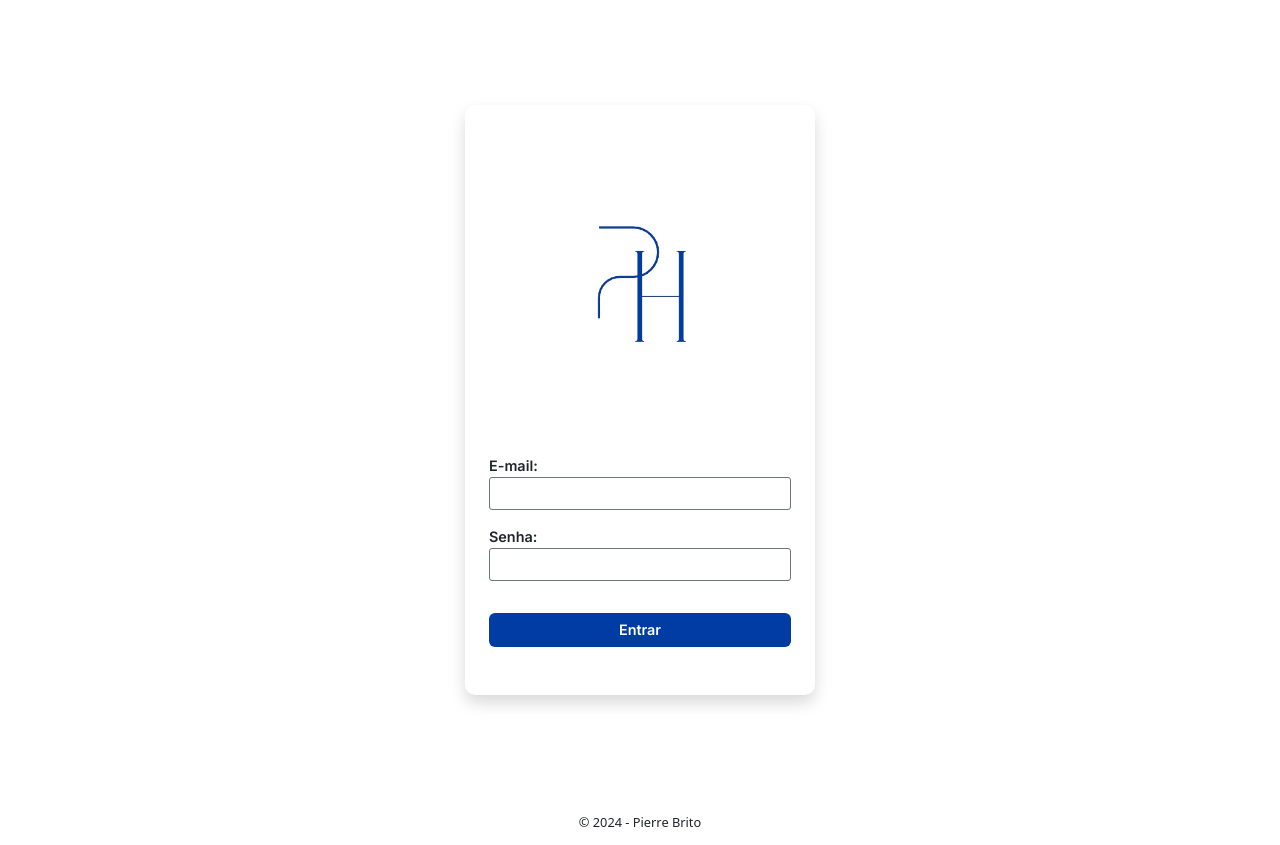
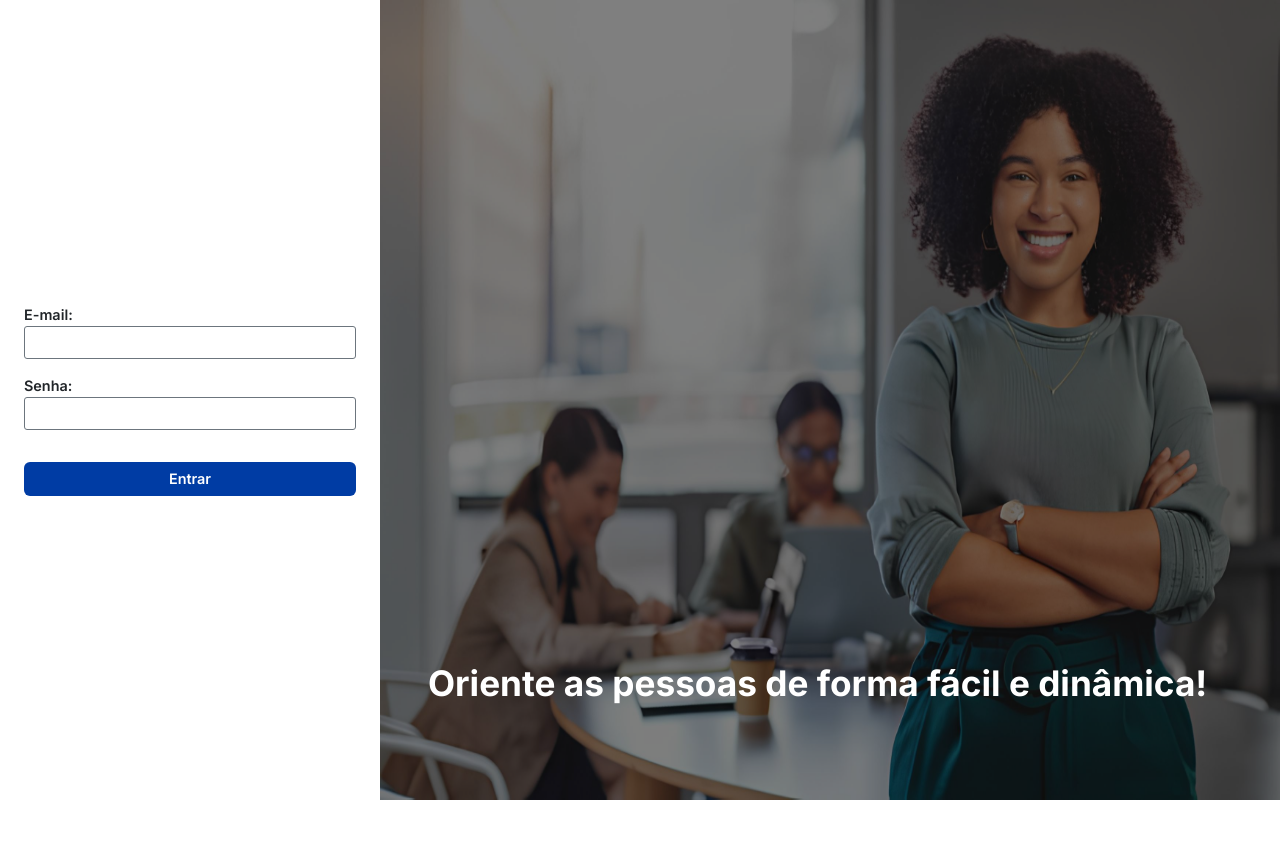
Before and after one commit to pierrecbrito/places-here, a Django app: page /auth/login/ in a window 1280 px wide. After the commit the page ends 800 px from the top, so only its background shows below. Run offline with Django 5.2, Linux system fonts and the light colour scheme.

Commit message:
Tela de login

```diff
--- a/static/css/base.css
+++ b/static/css/base.css
@@ -23,12 +23,14 @@ p {
     font-size: 1rem;
 }
 
-input {
+input, input:focus-visible {
     font-size: 0.9rem;
     padding: 5px;
     width: 100%;
     margin-bottom: 1rem;
     border-radius: 3px;
+    outline: none;
+    background-color: #FFFFFF !important;
 }
 
 img {
--- a/static/css/login.css
+++ b/static/css/login.css
@@ -1,21 +1,47 @@
 #container-major {
     min-height: 100vh;
     display: flex;
-    justify-content: center;
+    justify-content: start;
     align-items: center;
 
 }
 
 #form {
+    min-height: 100vh;
     width: 100%;
-    max-width: 350px;
-    border-radius: 10px;
-    box-shadow: 0 .5rem 1rem rgba(0, 0, 0, .15) !important;
+    max-width: 380px;
     padding: 3rem 1.5rem;
     background-color: #FFFFFF;
     display: flex;
     flex-direction: column;
     justify-content: center;
+}
+
+#banner {
+    height: 100vh;
+    max-height: 100vh;
+    width: calc(100% - 380px);
+    position: relative;
+    display: flex;
+    align-items: end;
+    justify-content: left;
+}
+
+#banner .title-2 {
+    color: #FFFFFF;
+    z-index: 3;
+    padding: 3rem;
+}
+
+#banner .fundo {
+    position: absolute;
+    left: 0;
+    top: 0;
+    width: 100%;
+    height: 100%;
+    z-index: -1;
+    border-radius: 0;
+    object-fit: fill;
 }
 
 #form .btn {
@@ -38,3 +64,10 @@
     text-align: center;
     margin-bottom: 3rem;
 }
+
+#overlay {
+    background: rgba(0,0,0,0.5);
+    position: absolute;
+    width: 100%;
+    height: 100%;
+}
--- a/templates/auth/login.html
+++ b/templates/auth/login.html
@@ -10,7 +10,7 @@
     <main id="container-major">
 
         <form id="form">
-            <img src="{% static 'img/logo.png' %}">
+
             <label>E-mail:</label>
             <input type="email">
             <label>Senha:</label>
@@ -18,6 +18,11 @@
 
             <button class="btn btn-primary">Entrar</button>
         </form>
+        <div id="banner">
+            <div id="overlay"></div>
+            <img class="img fundo" src="{% static 'img/background-login.jpg' %}">
+            <h2 class="title-2">Oriente as pessoas de forma fácil e dinâmica!</h2>
+        </div>
     </main>
 
 {% endblock %}
--- a/templates/base.html
+++ b/templates/base.html
@@ -17,9 +17,7 @@
         {% block body_block %}
 
         {% endblock %}
-        <footer id="rodape">
-            &copy; 2024 - Pierre Brito
-        </footer>
+
         <script src="https://cdn.jsdelivr.net/npm/bootstrap@5.3.3/dist/js/bootstrap.bundle.min.js" integrity="sha384-YvpcrYf0tY3lHB60NNkmXc5s9fDVZLESaAA55NDzOxhy9GkcIdslK1eN7N6jIeHz" crossorigin="anonymous"></script>
     </body>
 </html>
```
Also changed, not shown: static/img/background-login.jpg (added).
